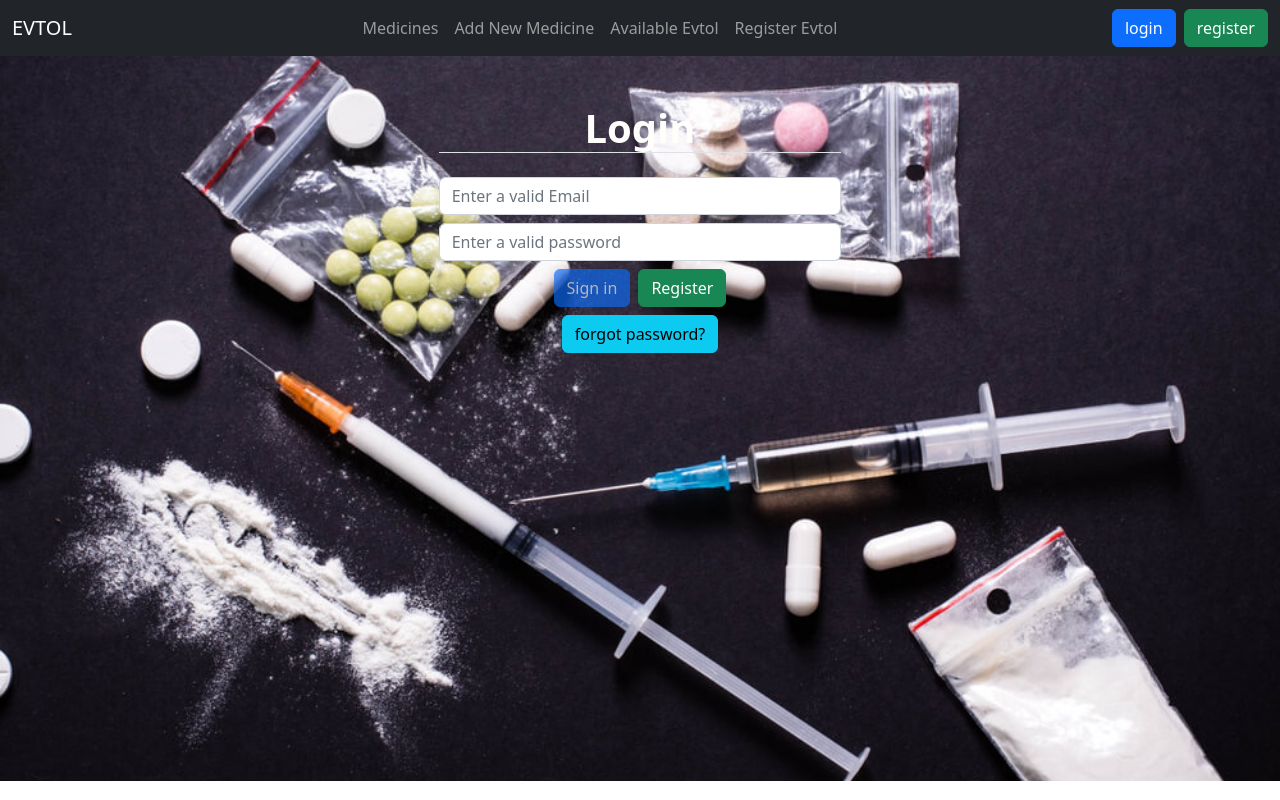
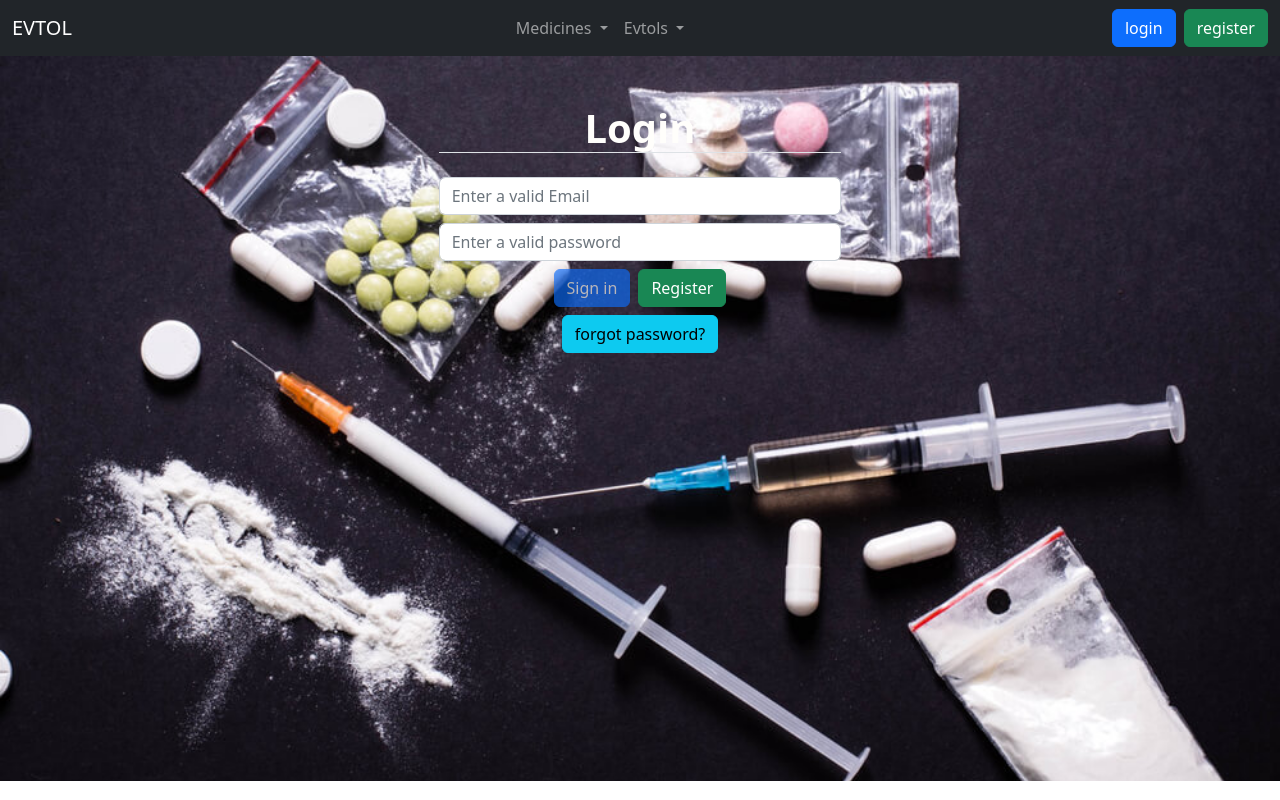
Before and after one commit to hardeylarning/aya-evtol-frontend, an Angular app: page /login in a window 1280 px wide. Built offline with nearby package versions, Linux system fonts and the light colour scheme.

Commit message:
evtol, navbar and medicine components were worked on

```diff
--- a/src/app/components/evtol/evtol/evtol.component.ts
+++ b/src/app/components/evtol/evtol/evtol.component.ts
@@ -32,11 +32,11 @@ export class EvtolComponent implements OnInit {
           if (data.status === 'success') {
             this.evtol = data.data
             this.medicine = JSON.parse(sessionStorage.getItem('med') || '')
-            console.log('Medicine: ', this.medicine);
+            // console.log('Medicine: ', this.medicine);
 
           }
           else {
-            console.log("Data: ",data.status);
+            // console.log("Data: ",data.status);
 
             this.tinyAlert("Network Error")
           }
@@ -61,7 +61,7 @@ export class EvtolComponent implements OnInit {
         }
         else {
           this.loading$.next(false)
-          console.log("Data: ",data.message);
+          // console.log("Data: ",data.message);
 
           this.tinyAlert("Network Error")
         }
--- a/src/app/components/evtol/evtols/evtols.component.ts
+++ b/src/app/components/evtol/evtols/evtols.component.ts
@@ -30,11 +30,11 @@ export class EvtolsComponent implements OnInit {
     this.evtolService.getEvtols().subscribe({
       next: (res) => {
         if (res.status == 'success')  {
-          console.log('Res: ', res.data);
+          // console.log('Res: ', res.data);
         this.evtols = res.data;
         }
         else {
-          console.log("Status: ", res.status);
+          // console.log("Status: ", res.status);
           this.tinyAlert(res.message)
 
         }
--- a/src/app/components/medicine/medicine/medicine.component.html
+++ b/src/app/components/medicine/medicine/medicine.component.html
@@ -2,7 +2,7 @@
     <h1 class="bg-dark text-white text-center p-3 mb-3">{{ medicine.name }}</h1>
     <div class="row">
         <div class="col-md">
-            <img src="{{medicine.imageUrl}}" class="card-img img" alt="" srcset="">
+            <img src="{{medicine.imageUrl}}" class="img-fluid" alt="" srcset="">
         </div>
         <div class="col-md">
             <p>Name:  <span class="fw-bold">{{ medicine.name }}</span></p>
--- a/src/app/components/medicine/medicines/medicines.component.html
+++ b/src/app/components/medicine/medicines/medicines.component.html
@@ -1,4 +1,5 @@
 <div class="container">
+  <a class="btn btn-success btn-lg" routerLink="/add-medicine" >Add New Medicine</a>
     <div class="row justify-content-center">
         <div class="col-md">
             <table class="table table-bordered caption-top">
@@ -20,7 +21,7 @@
                   <td>{{ medicine.code }}</td>
                   <td class="d-flex justify-content-between">
                     <a [routerLink]="['/edit-medicine', medicine._id]"><i class="bi-pencil-square text-primary"></i></a>
-                    <a [routerLink]="['/medicine', medicine._id]"><i class="bi-view-stacked text-primary"></i></a>
+                    <a [routerLink]="['/medicine', medicine._id]"><i class="bi-view-stacked text-success"></i></a>
                     <span (click)="onDelete(medicine._id)"><i class="bi-trash text-danger"></i></span>
                   </td>
                 </tr>
--- a/src/app/components/navbar/navbar.component.html
+++ b/src/app/components/navbar/navbar.component.html
@@ -6,17 +6,21 @@
       </button>
       <div class="collapse navbar-collapse" id="navbarSupportedContent">
         <ul class="navbar-nav mb-2 ms-auto mb-lg-0">
-          <li class="nav-item">
-            <a class="nav-link" aria-current="page" routerLink="/medicines">Medicines</a>
+          <li class="nav-item dropdown">
+            <a class="nav-link dropdown-toggle" routerLink="/medicines" role="button" data-bs-toggle="dropdown" aria-expanded="false">
+              Medicines
+            </a>
+            <ul class="dropdown-menu">
+              <li><a class="dropdown-item" routerLink="/add-medicine">Add New Medicine</a></li>
+            </ul>
           </li>
-          <li class="nav-item">
-            <a class="nav-link" aria-current="page" routerLink="/add-medicine">Add New Medicine</a>
-          </li>
-          <li class="nav-item">
-            <a class="nav-link" aria-current="page" routerLink="/evtols">Available Evtol</a>
-          </li>
-          <li class="nav-item">
-            <a class="nav-link" aria-current="page" routerLink="/register-evtol">Register Evtol</a>
+          <li class="nav-item dropdown">
+            <a class="nav-link dropdown-toggle" routerLink="/evtols" role="button" data-bs-toggle="dropdown" aria-expanded="false">
+              Evtols
+            </a>
+            <ul class="dropdown-menu">
+              <li><a class="dropdown-item" routerLink="/register-evtol">Register Evtol</a></li>
+            </ul>
           </li>
           </ul>
         <div class="navbar-nav ms-auto mb-2 mb-lg-0">
```
